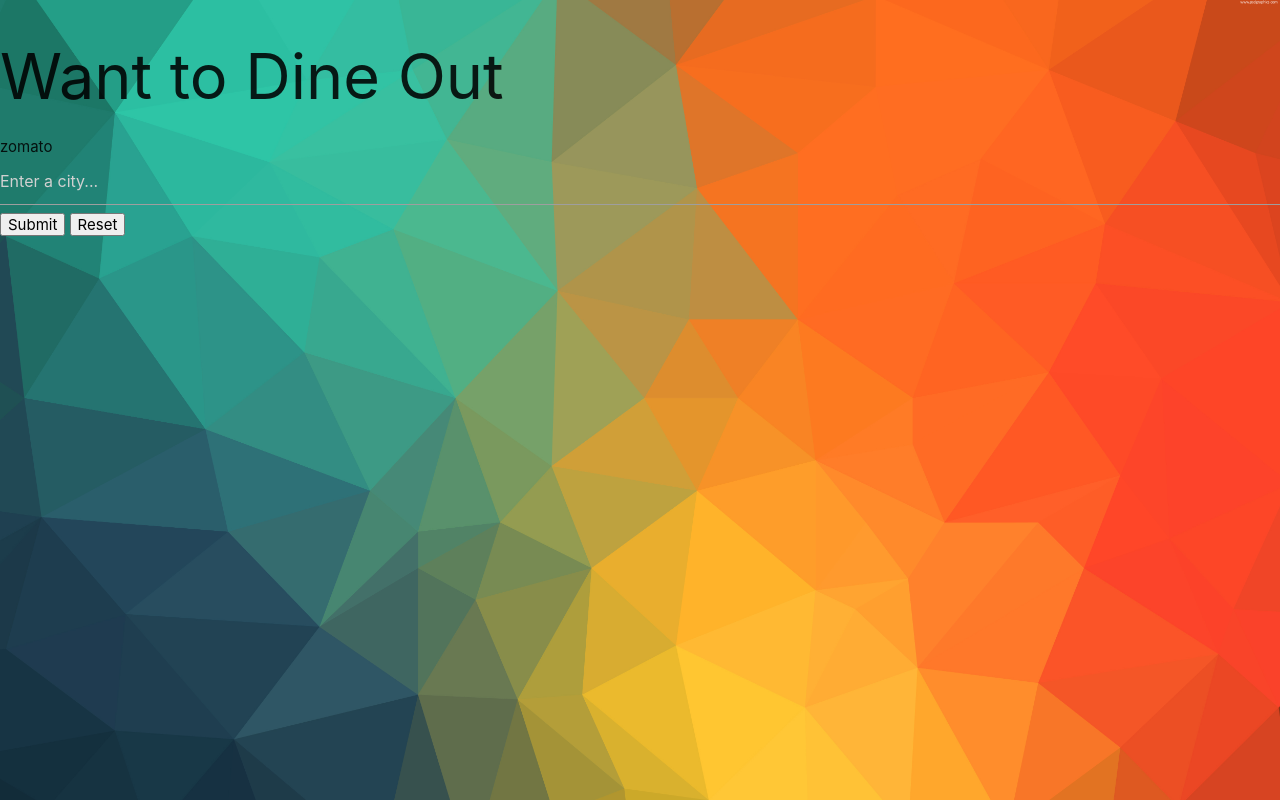
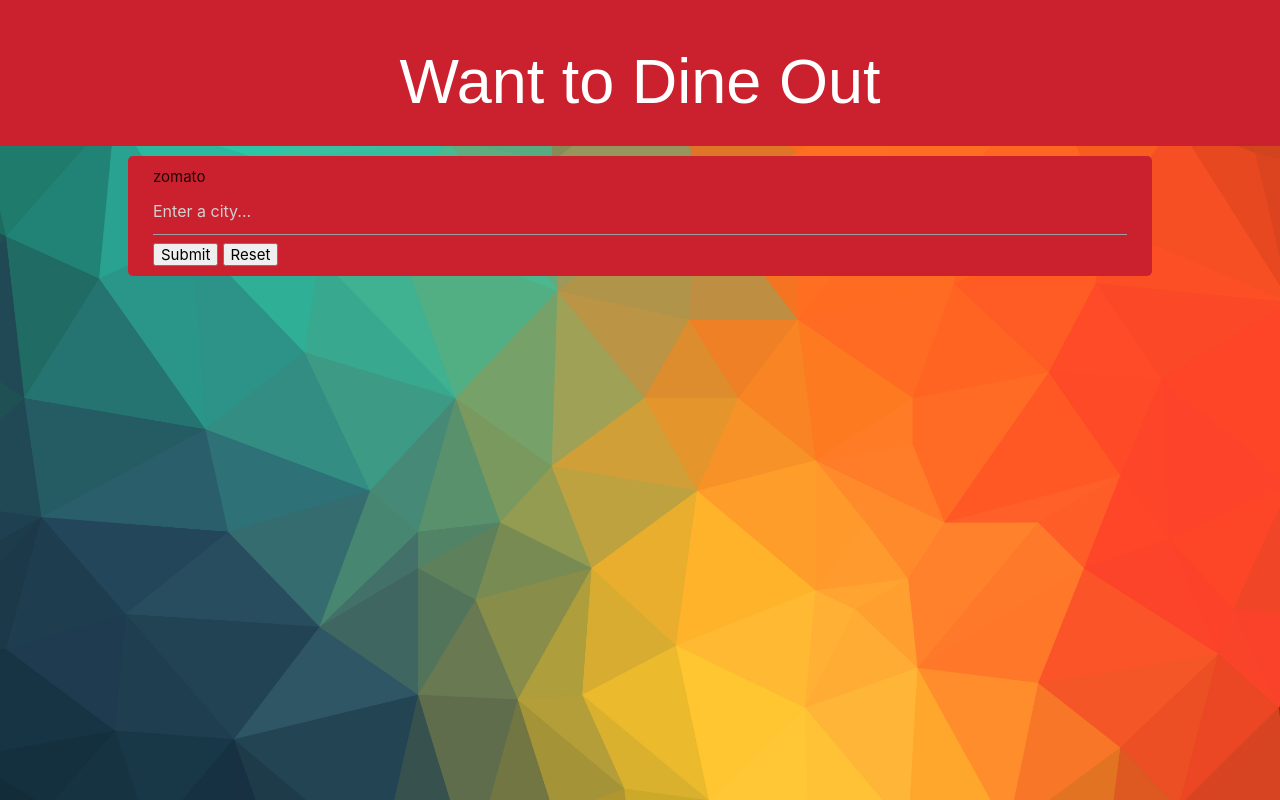
Before and after one commit to mrhdigital/dineOut, a plain HTML site: page index.html in a window 1280 px wide. Drawn offline with nearby package versions, Linux system fonts and the light colour scheme.

Commit message:
working on css

```diff
--- a/assets/css/styles.css
+++ b/assets/css/styles.css
@@ -5,3 +5,19 @@ body{
 
 
 }
+header {
+    background: #cb202d;
+    color: white;
+    font-family: 'Source Sans Pro', sans-serif;
+    font-weight: bold;
+    padding: 5px 15px;
+	text-align: center;
+}
+.formWrapper {
+    background-color: #cb202d;
+    border-radius: 5px;
+    margin: 10px auto;
+    padding: 10px 25px;
+    width: 80%;
+	height: auto;
+}
```
